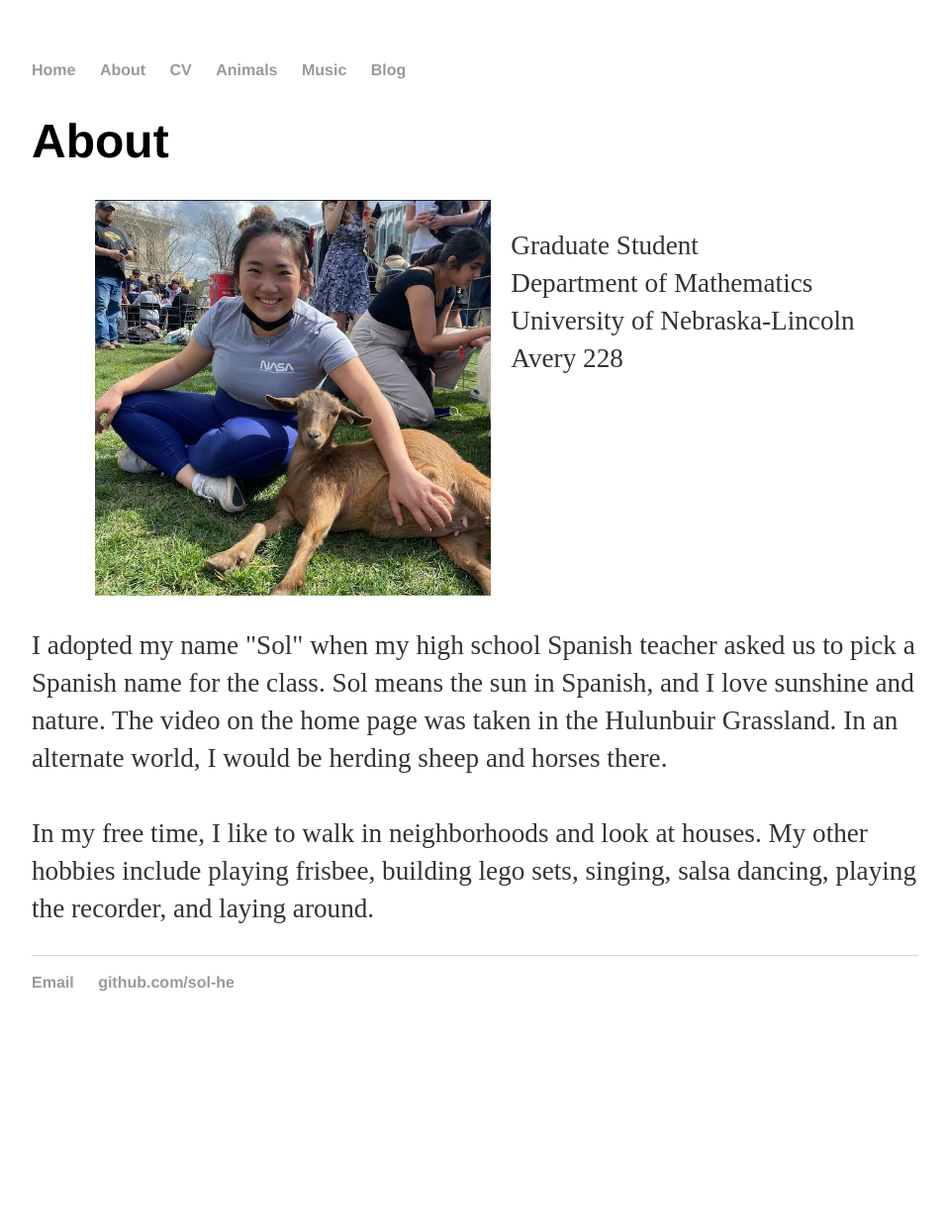
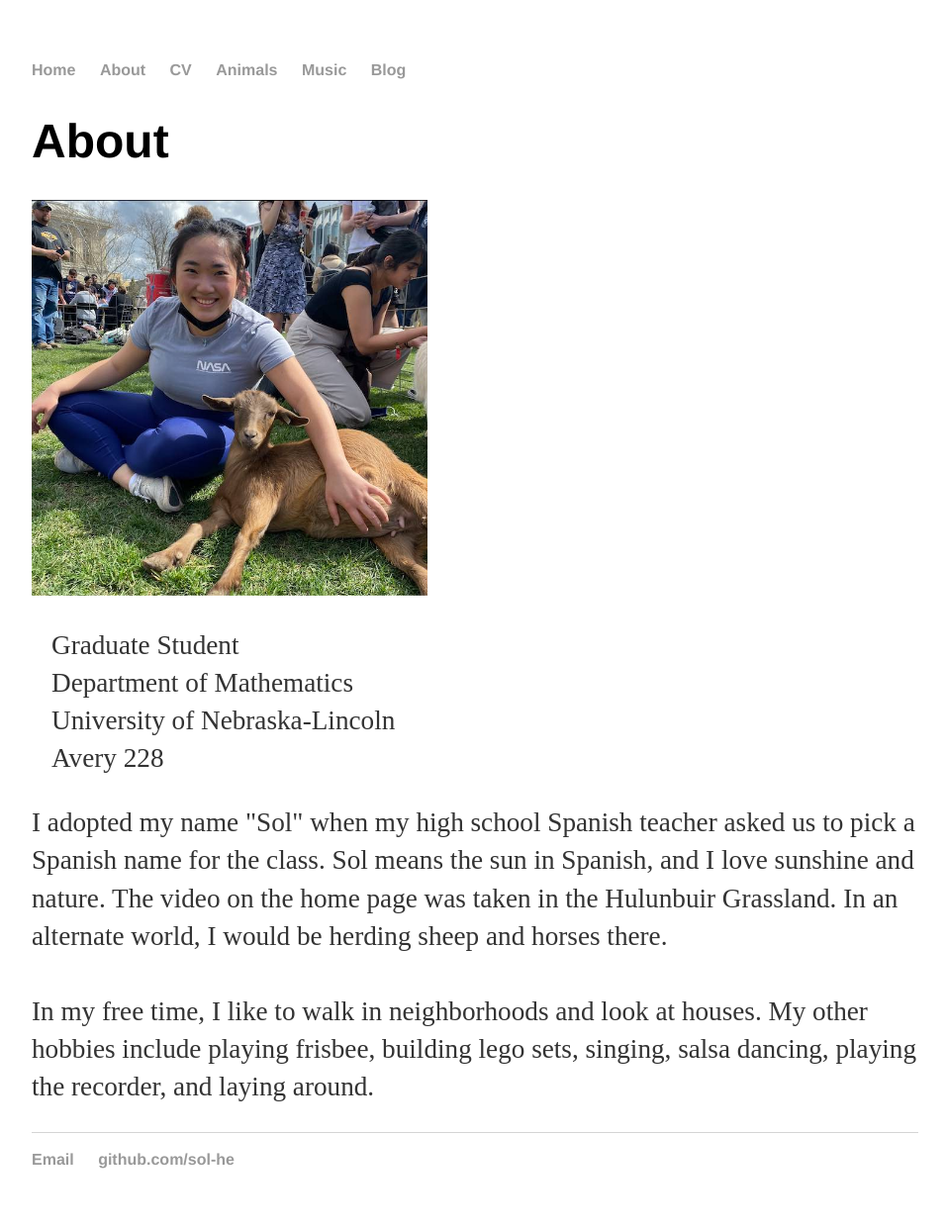
Before and after one commit to sol-he/sol-he.github.io, a Jekyll site: the page built from about/index.html, in a window 1280 px wide. Shown: the whole page at 99% size, without its empty margins (160-1117 px from the left). Built offline with Jekyll 4.4.1, drawn with Linux system fonts in a browser that asks for light colours; before the commit the page ends 1064 px from its top, so only the background shows below that.

Commit message:
changed stuff

```diff
--- a/css/main.css
+++ b/css/main.css
@@ -18,8 +18,8 @@ footer { border-top: 1px solid #d5d5d5; font-size: 1em; }
 
 
 .lamb {
-  display: flex;
-  align-items: left;
+  display: left;
+  align-items: center;
   justify-content: center
 }
 /*
```
